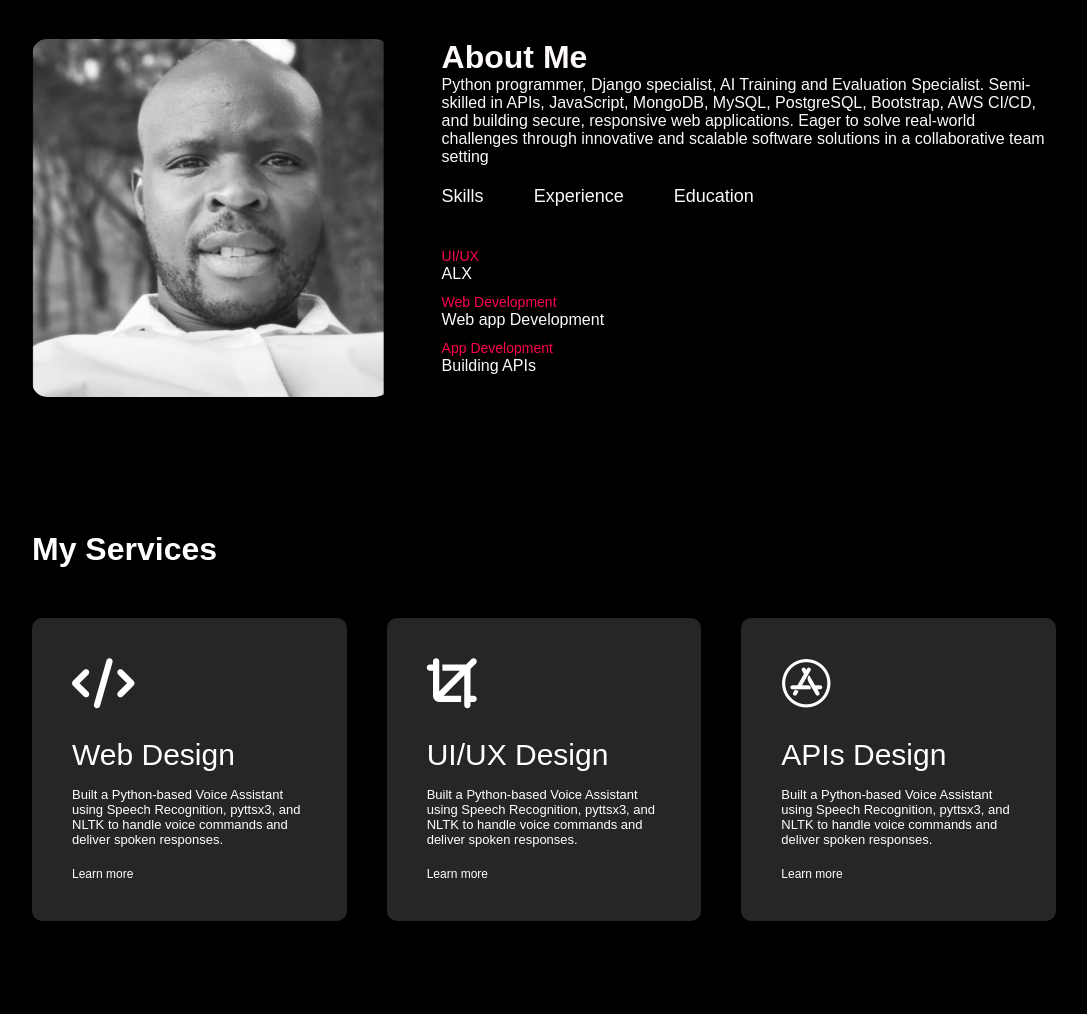
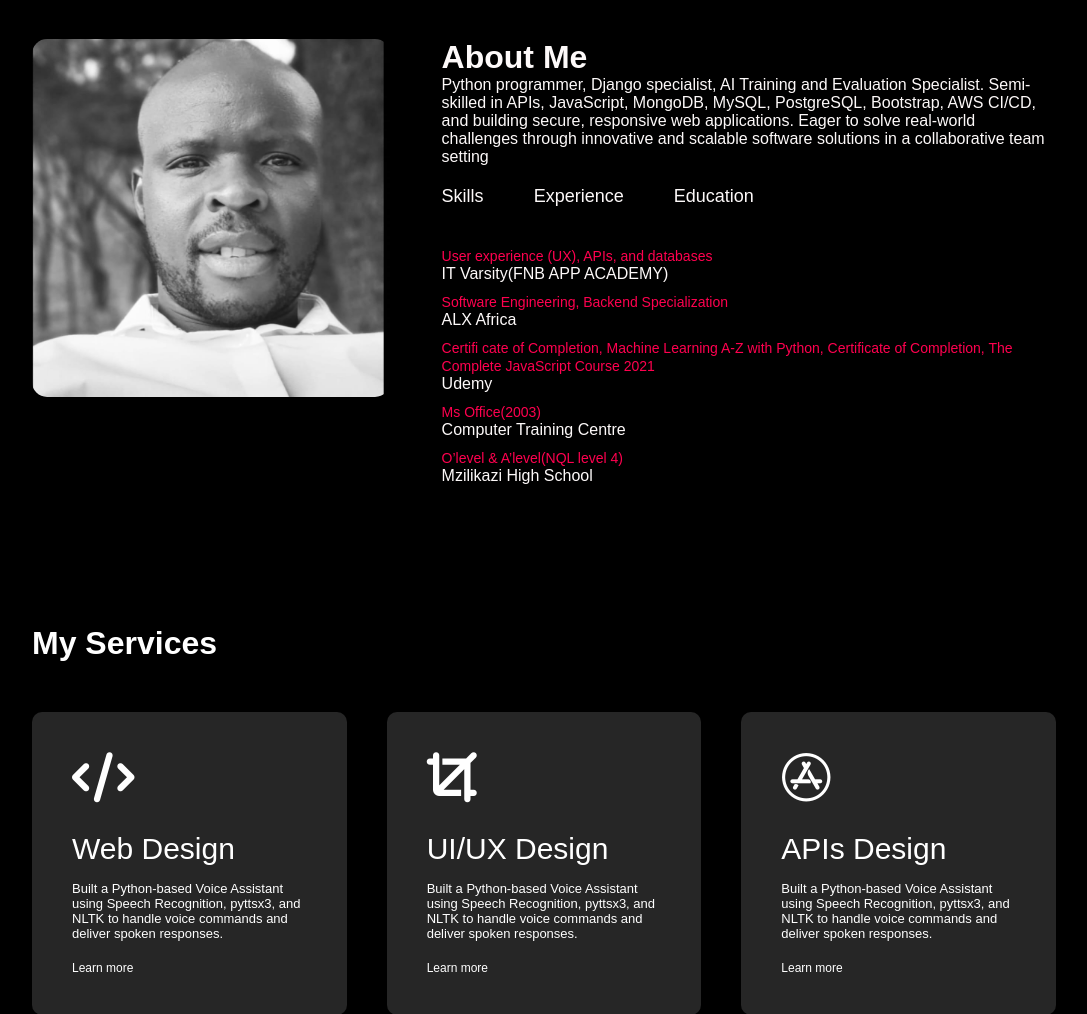
Before and after one commit to pasej5/devmat_tech, a Django app: page /portfolio/ in a window 1280 px wide, after a click on "Education". Shown: the part 851-1865 px from the top of the page, without its empty margins (96-1183 px from the left). Run offline with Django 3.2, Linux system fonts and the light colour scheme; some libraries are stand-ins or nearby versions.

Commit message:
education

```diff
--- a/portfolio/templates/portfolio/index.html
+++ b/portfolio/templates/portfolio/index.html
@@ -89,9 +89,11 @@
               </ul>
             </div><div class="tab-contents" id="education">
               <ul>
-                <li><span>UI/UX</span><br>ALX</li>
-                <li><span>Web Development</span><br>Web app Development</li>
-                <li><span>App Development</span><br>Building APIs</li>
+                <li><span>User experience (UX), APIs, and databases</span><br>IT Varsity(FNB APP ACADEMY)</li>
+                <li><span>Software Engineering, Backend Specialization</span><br>ALX Africa</li>
+                <li><span>Certifi cate of Completion, Machine Learning A-Z with Python, Certificate of Completion, The Complete JavaScript Course 2021</span><br>Udemy</li>
+                <li><span>Ms Office(2003)</span><br>Computer Training Centre</li>
+                <li><span>O’level & A’level(NQL level 4)</span><br>Mzilikazi High School</li>
               </ul>
             </div>
           </div>
```
